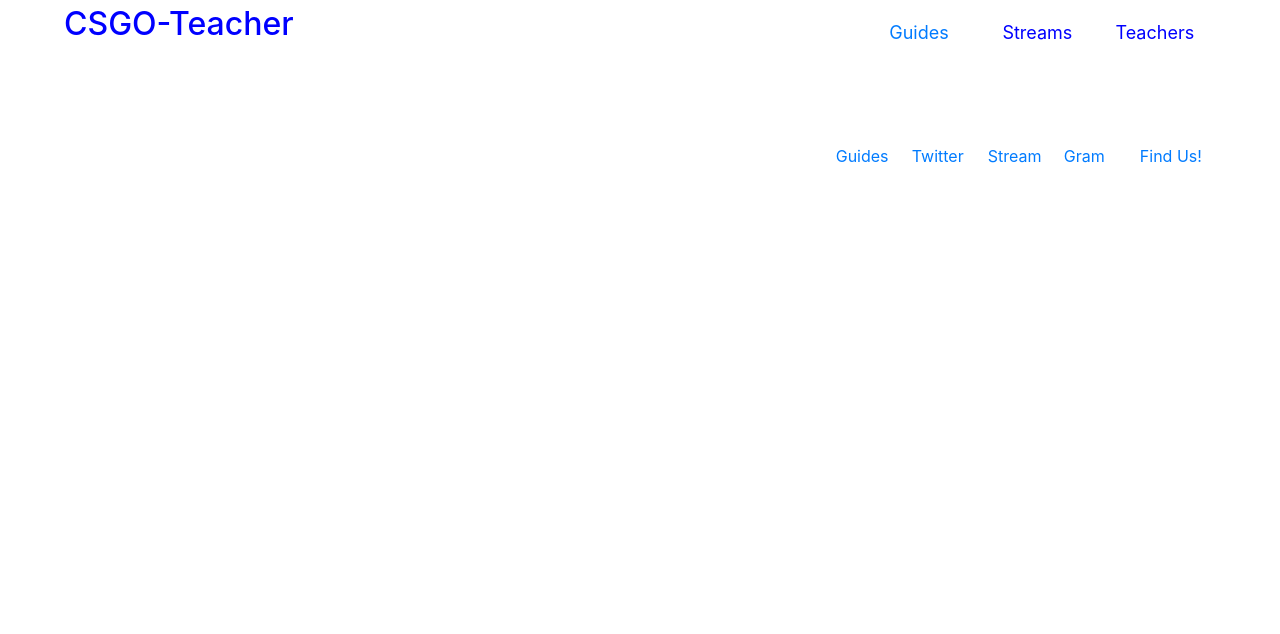
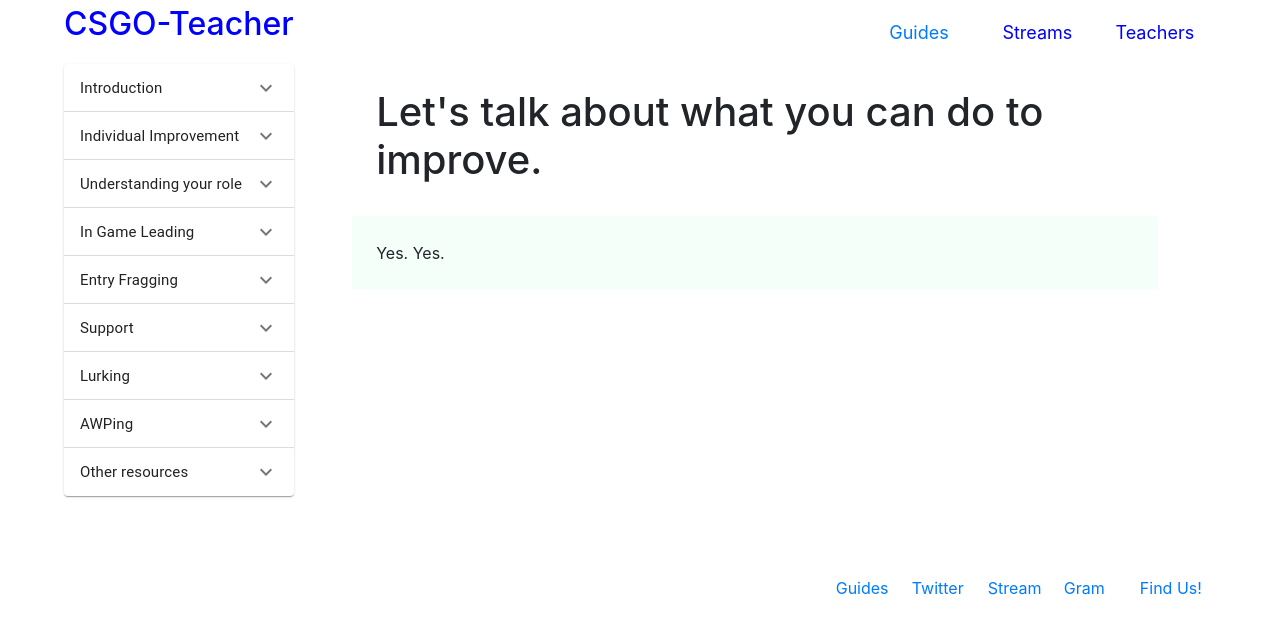
Before and after one commit to kukicako/Counter-Tony, a React (Create React App) app: page /Aiming in a window 1280 px wide. Shown: the top 634 px of the page. Built offline with nearby package versions, Linux system fonts and the light colour scheme.

Commit message:
Added links to sidebar for 3 Improvement Guides

```diff
--- a/src/App.js
+++ b/src/App.js
@@ -11,6 +11,11 @@ import Footer from './Components/Homepage/footer.js'
 import WelcomeHome from './Components/Guides/Introduction/WelcomeHome'
 import LearnHome from './Components/Guides/Introduction/LearnHome'
 import WhoAreWeHome from './Components/Guides/Introduction/WhoAreWeHome'
+
+// Improvement Guides
+import AimingHome from './Components/Guides/Improving/AimingHome'
+import PuggingHome from './Components/Guides/Improving/PuggingHome'
+import MatchmakingHome from './Components/Guides/Improving/MatchmakingHome'
 
 
 // IGL Guides
@@ -30,6 +35,11 @@ function App() {
         <Route exact path="/Learn" component={LearnHome} />
         <Route exact path="/WhoAreWe" component={WhoAreWeHome} />
 
+        {/* Improvement Guides */}
+        <Route exact path="/Aiming" component={AimingHome} />
+        <Route exact path="/Pugging" component={PuggingHome} />
+        <Route exact path="/Matchmaking" component={MatchmakingHome} />
+
 
 
         {/* IGL Guides */}
--- /dev/null
+++ b/src/Components/Guides/Improving/AimingHome.js
@@ -0,0 +1,18 @@
+import React from 'react'
+import AimingText from './AimingText.js'
+import AimingTitle from './AimingTitle.js'
+import Guidesidebar from '../guidesidebar.js'
+
+function AimingHome() {
+    return(
+        <div className='GuidePage'>
+            <Guidesidebar />
+            <div className='GuidePageStyling'>
+                <AimingTitle />
+                <AimingText />
+            </div>
+        </div>
+    )
+}
+
+export default AimingHome;
--- a/src/Components/Guides/Improving/AimingText.js
+++ b/src/Components/Guides/Improving/AimingText.js
@@ -0,0 +1,9 @@
+import React from 'react';
+
+function AimingText () {
+    return(
+        <p className="GuideText"> Yes. Yes. </p>
+    )
+}
+
+export default AimingText;
--- a/src/Components/Guides/Improving/AimingTitle.js
+++ b/src/Components/Guides/Improving/AimingTitle.js
@@ -0,0 +1,9 @@
+import React from 'react';
+
+function AimingTitle() {
+    return(
+        <h1 className="GuideTitle">Let's talk about what you can do to improve.</h1>
+    )
+}
+
+export default AimingTitle;
--- /dev/null
+++ b/src/Components/Guides/Improving/MatchmakingHome.js
@@ -0,0 +1,18 @@
+import React from 'react'
+import MatchmakingText from './MatchmakingText.js'
+import MatchmakingTitle from './MatchmakingTitle.js'
+import Guidesidebar from '../guidesidebar.js'
+
+function AimingHome() {
+    return(
+        <div className='GuidePage'>
+            <Guidesidebar />
+            <div className='GuidePageStyling'>
+                <MatchmakingTitle />
+                <MatchmakingText />
+            </div>
+        </div>
+    )
+}
+
+export default AimingHome;
--- a/src/Components/Guides/Improving/MatchmakingText.js
+++ b/src/Components/Guides/Improving/MatchmakingText.js
@@ -0,0 +1,9 @@
+import React from 'react';
+
+function MatchmakingText () {
+    return(
+        <p className="GuideText"> Yes. Yes. </p>
+    )
+}
+
+export default MatchmakingText;
--- a/src/Components/Guides/Improving/MatchmakingTitle.js
+++ b/src/Components/Guides/Improving/MatchmakingTitle.js
@@ -0,0 +1,9 @@
+import React from 'react';
+
+function PuggingTitle() {
+    return(
+        <h1 className="GuideTitle">Let's talk about what you can do in Matchmaking to improve.</h1>
+    )
+}
+
+export default PuggingTitle;
--- /dev/null
+++ b/src/Components/Guides/Improving/PuggingHome.js
@@ -0,0 +1,18 @@
+import React from 'react'
+import PuggingText from './PuggingText.js'
+import PuggingTitle from './PuggingTitle.js'
+import Guidesidebar from '../guidesidebar.js'
+
+function AimingHome() {
+    return(
+        <div className='GuidePage'>
+            <Guidesidebar />
+            <div className='GuidePageStyling'>
+                <PuggingTitle />
+                <PuggingText />
+            </div>
+        </div>
+    )
+}
+
+export default AimingHome;
--- a/src/Components/Guides/Improving/PuggingText.js
+++ b/src/Components/Guides/Improving/PuggingText.js
@@ -0,0 +1,9 @@
+import React from 'react';
+
+function PuggingText () {
+    return(
+        <p className="GuideText"> Yes. Yes. </p>
+    )
+}
+
+export default PuggingText;
--- a/src/Components/Guides/Improving/PuggingTitle.js
+++ b/src/Components/Guides/Improving/PuggingTitle.js
@@ -0,0 +1,9 @@
+import React from 'react';
+
+function PuggingTitle() {
+    return(
+        <h1 className="GuideTitle">Let's talk about what you can do in Pugs to improve.</h1>
+    )
+}
+
+export default PuggingTitle;
--- a/src/Components/Guides/guidesidebar.js
+++ b/src/Components/Guides/guidesidebar.js
@@ -67,11 +67,11 @@ export default function Guidesidebar() {
         </ExpansionPanelSummary>
         <ExpansionPanelDetails className={classes.guidePanel}>
           <Typography className={classes.buttonDiv}>
-           <button className={classes.guideButton}>Let's talking Aiming</button>
-           <button className={classes.guideButton}>Pugging</button>
-           <button className={classes.guideButton}>Matchmaking</button>
-           <button className={classes.guideButton}>Utility</button>
-           <button className={classes.guideButton}>Getting into League Play</button>
+           <Link to="/Aiming" className={classes.guideButton}>Let's talking Aiming</Link>
+           <Link to="/Pugging" className={classes.guideButton}>Pugging</Link>
+           <Link to="/Matchmaking" className={classes.guideButton}>Matchmaking</Link>
+           <Link to="/ImprovingUtility" className={classes.guideButton}>Utility</Link>
+           <Link to="/ImprovingLeague" className={classes.guideButton}>Getting into League Play</Link>
           </Typography>
         </ExpansionPanelDetails>
       </ExpansionPanel>
```
